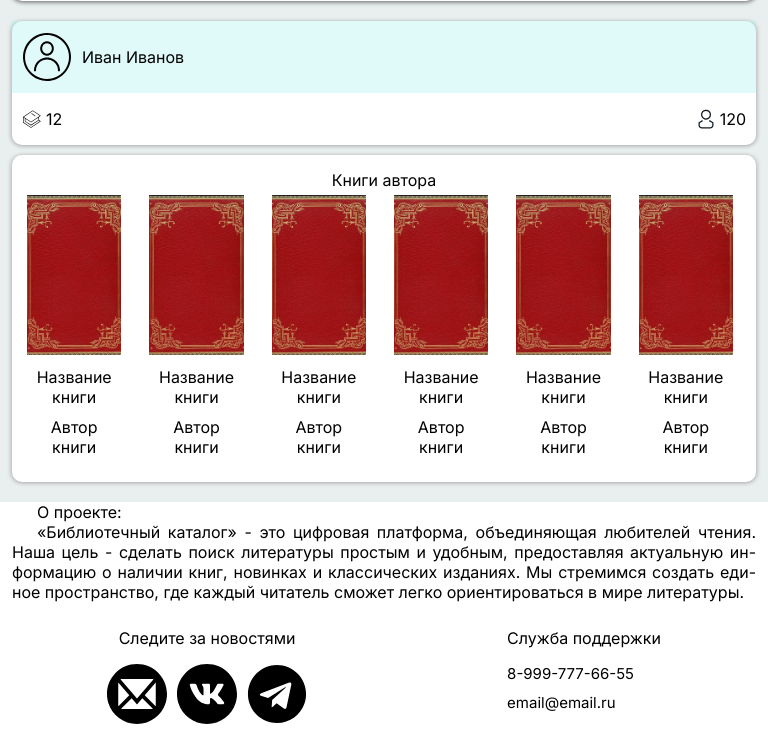
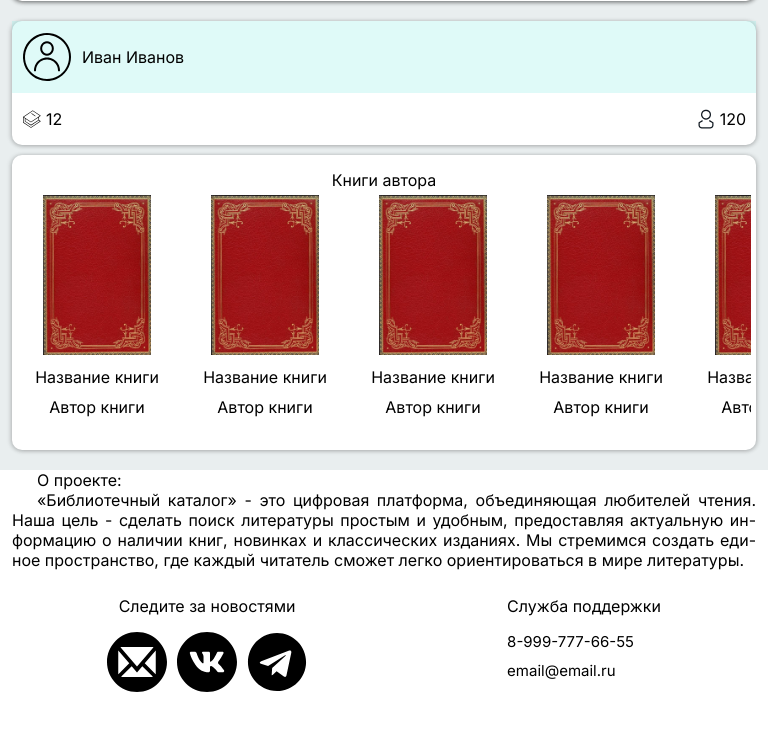
Before and after one commit to firecx/library-catalog, a PHP site: page /book-page.html in a window 768 px wide. Shown: the part 821-1555 px from the top of the page. After the commit the page ends 1513 px from the top, so only its background shows below. Run offline with PHP 8.4, Linux system fonts and the light colour scheme.

Commit message:
горизонт скролл
Co-authored-by: Copilot <copilot@github.com>

```diff
--- a/frontend/css/book-style.css
+++ b/frontend/css/book-style.css
@@ -479,10 +479,13 @@ footer {
     .books-line {
         display: flex;
         flex-direction: row;
-        justify-content: space-around;
-        /* Remove vertical constraints on narrower layouts */
-        overflow: visible;
-        max-height: none;
+        justify-content: flex-start;
+        gap: 0.5rem;
+        /* Horizontal scroll for overflowing cards */
+        overflow-x: auto;
+        overflow-y: hidden;
+        flex-wrap: nowrap;
+        padding-bottom: 8px;
     }
 
     .book-card {
@@ -492,6 +495,8 @@ footer {
         align-items: center;
         padding: 0 10px;
         min-height: auto;
+        flex: 0 0 auto;
+        min-width: 160px;
     }
 
     .book-cover {
@@ -651,6 +656,11 @@ footer {
     .books-line{
         display: flex;
         flex-direction: row;
+        gap: 0.5rem;
+        overflow-x: auto;
+        overflow-y: hidden;
+        flex-wrap: nowrap;
+        padding-bottom: 8px;
     }
 
     .book-card {
@@ -663,6 +673,8 @@ footer {
         padding: 0 12px;
         align-items: center;
         min-height: auto;
+        flex: 0 0 auto;
+        min-width: 160px;
     }
 
     .book-cover {
```
